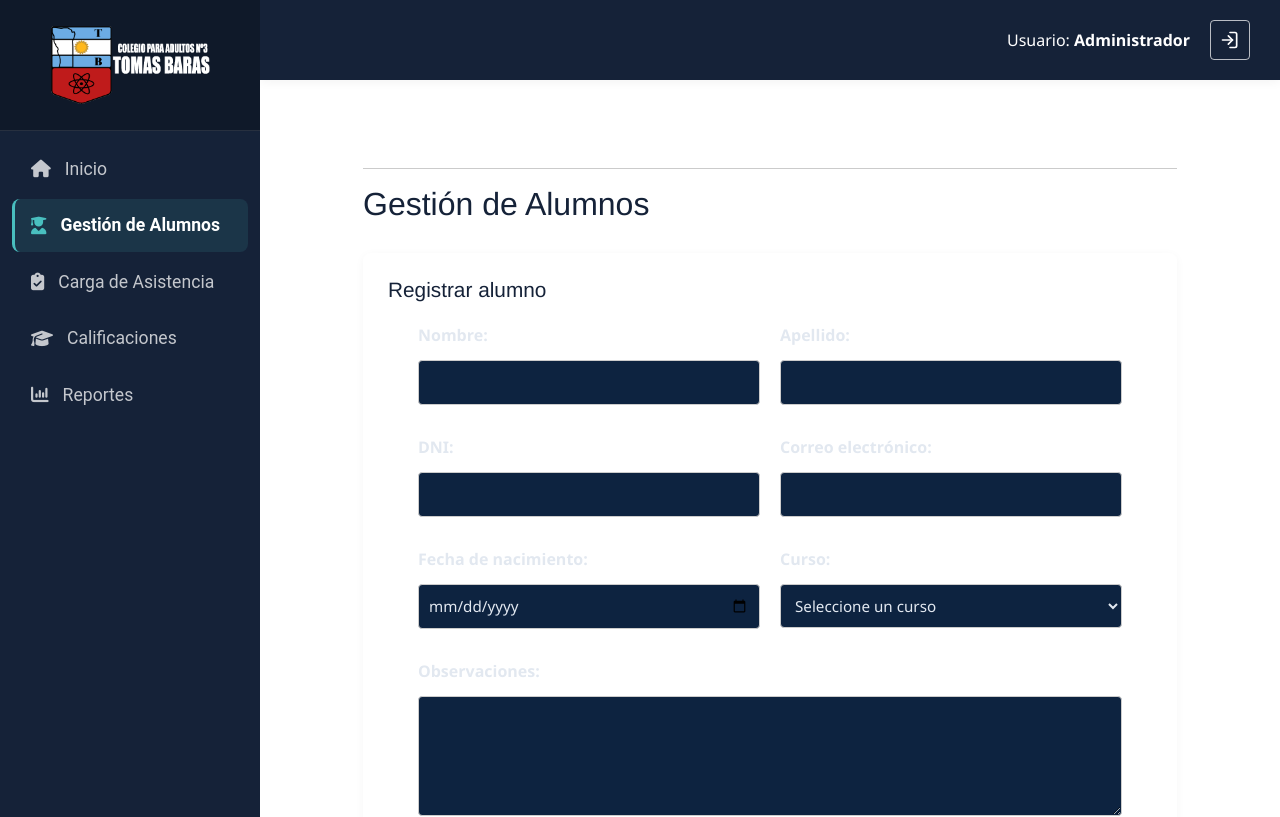
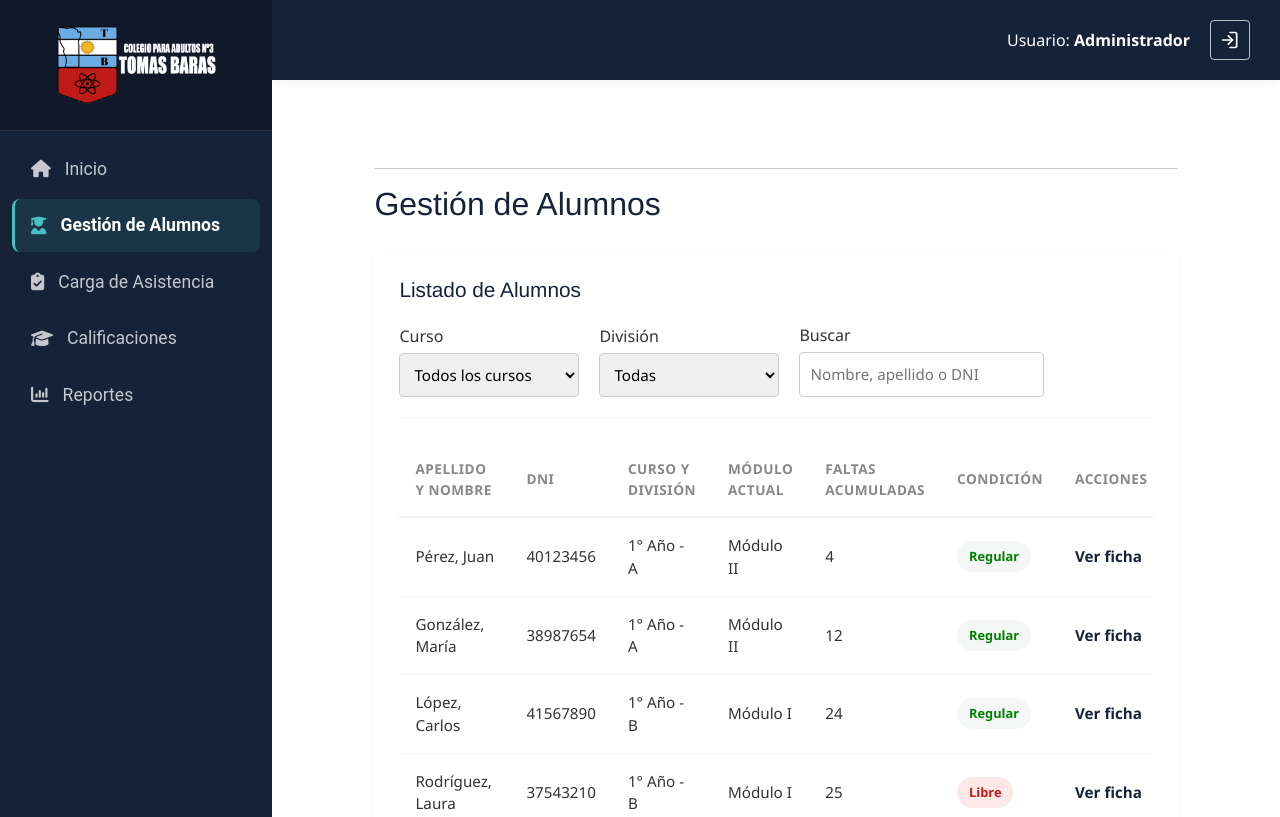
Before and after one commit to Lautacampo/Escuela, a React (Vite) app in the folder frontend/: page /gestion/alumnos in a window 1280 px wide. Shown: the top 817 px of the page. Built offline with nearby package versions, Linux system fonts and the light colour scheme.

Commit message:
Creado e implementado ListadoAlumnos para mostrar todos los alumnos y filtrarlos en la página de gestión.

```diff
--- a/frontend/src/features/alumnos/components/Alumnos.jsx
+++ b/frontend/src/features/alumnos/components/Alumnos.jsx
@@ -2,6 +2,7 @@ import React, { useState } from "react";
 import { useForm } from "../../../shared/hooks/useForm";
 import { esEmailValido, esDniValido } from "../../../shared/utils/validaciones";
 import { capitalizarNombre } from "../../../shared/utils/formato";
+import { ListadoAlumnos } from "./ListadoAlumnos";
 
 export function Alumnos() {
   // 1. Usamos el Hook personalizado para manejar todo el formulario en una línea
@@ -56,6 +57,9 @@ export function Alumnos() {
   return (
     <>
       <h1>Gestión de Alumnos</h1>
+
+      <ListadoAlumnos />
+
       <div className="contenedor-tabla">
         <div className="cabecera-tabla">
           <h2>Registrar alumno</h2>
@@ -76,6 +80,7 @@ export function Alumnos() {
                 className="input-gestion"
               />
             </div>
+
             <div className="form-group">
               <label htmlFor="apellido">Apellido:</label>
               <input
@@ -109,6 +114,7 @@ export function Alumnos() {
                 </span>
               )}
             </div>
+
             <div className="form-group">
               <label htmlFor="email">Correo electrónico:</label>
               <input
--- /dev/null
+++ b/frontend/src/features/alumnos/components/ListadoAlumnos.jsx
@@ -0,0 +1,142 @@
+import { useForm } from "../../../shared/hooks/useForm";
+
+const ALUMNOS_MOCK = [
+  { id: 1, apellido: "Pérez", nombre: "Juan", dni: 40123456, curso: "1", division: "A", moduloActual: "Módulo II", faltas: 4, condicion: "Regular" },
+  { id: 2, apellido: "González", nombre: "María", dni: 38987654, curso: "1", division: "A", moduloActual: "Módulo II", faltas: 12, condicion: "Regular" },
+  { id: 3, apellido: "López", nombre: "Carlos", dni: 41567890, curso: "1", division: "B", moduloActual: "Módulo I", faltas: 24, condicion: "Regular" },
+  { id: 4, apellido: "Rodríguez", nombre: "Laura", dni: 37543210, curso: "1", division: "B", moduloActual: "Módulo I", faltas: 25, condicion: "Libre" },
+  { id: 5, apellido: "Fernández", nombre: "Diego", dni: 39876543, curso: "2", division: "A", moduloActual: "Módulo IV", faltas: 8, condicion: "Regular" },
+  { id: 6, apellido: "Martínez", nombre: "Sofía", dni: 40234567, curso: "2", division: "A", moduloActual: "Módulo III", faltas: 18, condicion: "Regular" },
+  { id: 7, apellido: "Sosa", nombre: "Roberto", dni: 33112233, curso: "3", division: "A", moduloActual: "Módulo VI", faltas: 6, condicion: "Regular" },
+  { id: 8, apellido: "Herrera", nombre: "Valentina", dni: 42998877, curso: "3", division: "B", moduloActual: "Módulo V", faltas: 27, condicion: "Libre" },
+];
+
+const NOMBRE_CURSO = {"1": "1° Año", "2": "2° Año", "3": "3° Año"};
+
+export function ListadoAlumnos() {
+    const { valores: filtros, manejarCambio } = useForm({
+        curso: "",
+        division: "",
+        busqueda: "",
+    });
+
+    const divisionesDisponibles = [
+        ...new Set(ALUMNOS_MOCK.map((alumno) => alumno.division)),
+    ].sort();
+
+    const alumnosFiltrados = ALUMNOS_MOCK.filter((alumno) => {
+        const coincideCurso = !filtros.curso || alumno.curso === filtros.curso;
+        const coincideDivision = !filtros.division || alumno.division === filtros.division;
+
+        const textoBusqueda = filtros.busqueda.trim().toLowerCase();
+        const coincideBusqueda = !textoBusqueda || '${alumno.apellido} ${alumno.nombre}'.toLowerCase().includes(textoBusqueda) || String(alumno.dni).includes(textoBusqueda);
+
+        return coincideCurso && coincideDivision && coincideBusqueda;
+    });
+
+    return(
+        <div className="contenedor-tabla">
+            <div className="cabecera-tabla">
+                <h2>Listado de Alumnos</h2>
+            </div>
+
+            <div className="barra-filtros">
+                <div className="form-group">
+                    <label htmlFor="filtro-curso">Curso</label>
+                    <select
+                        name="curso"
+                        id="filtro-curso"
+                        value={filtros.curso}
+                        onChange={manejarCambio}
+                        className="input-gestion"
+                    >
+                        <option value=""> Todos los cursos </option>
+                        <option value="1"> 1° Año </option>
+                        <option value="2"> 2° Año </option>
+                        <option value="3"> 3° Año </option>
+                    </select>
+                </div>
+
+                <div className="form-group">
+                    <label htmlFor="filtro-division">División</label>
+                    <select
+                        name="division"
+                        id="filtro-division"
+                        value={filtros.division}
+                        onChange={manejarCambio}
+                        className="input-gestion"
+                    >
+                        <option value=""> Todas </option>
+                        {divisionesDisponibles.map((division) => (
+                            <option key={division} value={division}>
+                                {division}
+                            </option>
+                        ))}
+                    </select>
+                </div>
+
+                <div className="form-group form-group-buscador">
+                    <label htmlFor="filtro-busqueda"> Buscar </label>
+                    <input
+                        type="text"
+                        id="filtro-busqueda"
+                        name="busqueda"
+                        placeholder="Nombre, apellido o DNI"
+                        value={filtros.busqueda}
+                        onChange={manejarCambio}
+                        className="input-gestion"
+                    />
+                </div>
+            </div>
+
+            <div className="tabla-responsive">
+                <table className="tabla-gestion">
+                    <thead>
+                        <tr>
+                            <th>Apellido y Nombre</th>
+                            <th>DNI</th>
+                            <th>Curso y División</th>
+                            <th>Módulo actual</th>
+                            <th>Faltas acumuladas</th>
+                            <th>Condición</th>
+                            <th>Acciones</th>
+                        </tr>
+                    </thead>
+                    <tbody>
+                        {alumnosFiltrados.map((alumno) => (
+                            <tr key={alumno.id}>
+                                <td>
+                                    {alumno.apellido}, {alumno.nombre}
+                                </td>
+                                <td>{alumno.dni}</td>
+                                <td>
+                                    {NOMBRE_CURSO[alumno.curso]} - {alumno.division}
+                                </td>
+                                <td>{alumno.moduloActual}</td>
+                                <td>{alumno.faltas}</td>
+                                <td>
+                                    <span className={alumno.condicion === "Regular" ? "condicion-regular" : "condicion-libre"}>
+                                        {alumno.condicion}
+                                    </span>
+                                </td>
+                                <td>
+                                    <a href="#" className="link-editar">
+                                        Ver ficha
+                                    </a>
+                                </td>
+                            </tr>
+                        ))}
+
+                        {alumnosFiltrados.length === 0 && (
+                            <tr>
+                                <td colSpan={7} style={{ textAlign: "center", color: "#888"}}>
+                                    No se encontraron alumnos con esos filtros.
+                                </td>
+                            </tr>
+                        )}
+                    </tbody>
+                </table>
+            </div>
+        </div>
+    );
+}
--- a/frontend/src/features/gestion/components/gestion.css
+++ b/frontend/src/features/gestion/components/gestion.css
@@ -27,7 +27,7 @@
 
 /* nav lateral */
 .navlateral {
-  width: 260px;
+  width: 17rem;
   background-color: var(--gestion-primario);
   color: white;
   display: flex;
@@ -213,7 +213,7 @@
 }
 
 .tabla-gestion tbody tr:hover {
-  background-color: #f8fafc;
+  background-color: #dee9f5;
 }
 
 .link-editar {
@@ -246,6 +246,43 @@
   background-color: #fde8e8;
   color: red;
 }
+
+.condicion-regular, .condicion-libre {
+  padding: 6px 12px;
+  border-radius: 20px;
+  font-size: 0.8rem;
+  font-weight: bold;
+  display: inline-block;
+}
+
+.condicion-regular {
+  background-color: var(--gestion-fondo);
+  color: green;
+}
+
+.condicion-libre {
+  background-color: #fde8e8;
+  color: var(--gestion-secundario);
+}
+
+.barra-filtros {
+  display: flex;
+  flex-wrap: wrap;
+  gap: 20px;
+  align-items: flex-end;
+  margin-bottom: 25px;
+  padding-bottom: 20px;
+  border-bottom: 1px solid #edf2f7;
+}
+
+.barra-filtros .form-group {
+  flex: 0 1 180px;
+}
+
+.form-group-buscador {
+  flex: 1 1 240px;
+}
+
 /* Estilos para formularios en Gestión */
 .form-gestion {
   display: flex;
```
